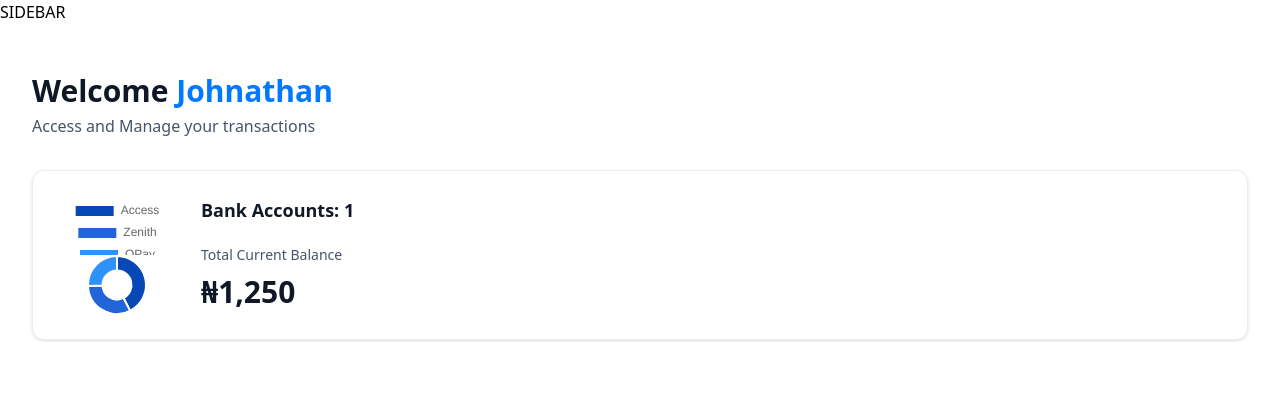
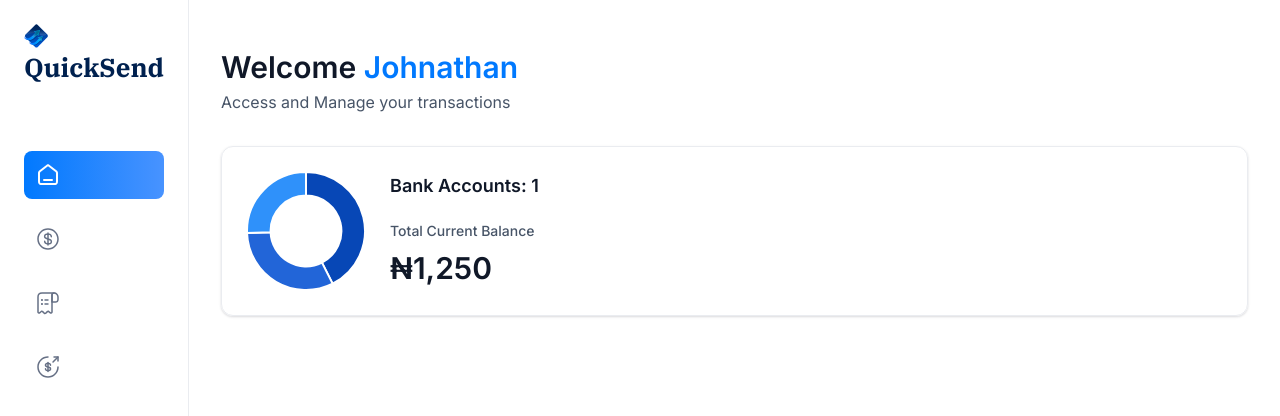
Before and after one commit to Ghostsmaw/quick_send, a Next.js app: page / in a window 1280 px wide. Shown: the top 416 px of the page. Built offline with nearby package versions, Linux system fonts and the light colour scheme.

Commit message:
develop chart and sidebar

```diff
--- a/app/(root)/layout.tsx
+++ b/app/(root)/layout.tsx
@@ -1,11 +1,14 @@
+import Sidebar from "@/components/Sidebar";
+
 export default function RootLayout({
   children,
 }: Readonly<{
   children: React.ReactNode;
 }>) {
+  const loggedIn = { firstName: "Williams", lastName: "Peter" };
   return (
-    <main>
-        SIDEBAR
+    <main className="flex h-screen w-full font-inter">
+        <Sidebar user={loggedIn} />
         {children}
     </main>
   );
--- a/components/DoughnutChart.tsx
+++ b/components/DoughnutChart.tsx
@@ -19,7 +19,14 @@
             },
         ],
     }
-  return <Doughnut data={data} />
+  return <Doughnut data={data} options={{
+    cutout: "60%",
+    plugins: {
+        legend: {
+            display: false
+        }
+    }
+  }} />
 }
 
 export default DoughnutChart
--- /dev/null
+++ b/components/Sidebar.tsx
@@ -0,0 +1,50 @@
+"use client";
+import Link from "next/link";
+import Image from "next/image";
+import React from "react";
+import { sidebarLinks } from "@/constants";
+import { cn } from "@/lib/utils";
+import { usePathname } from "next/navigation";
+
+const Sidebar = ({ user }: SiderbarProps) => {
+  const pathName = usePathname();
+  return (
+    <section className="sidebar">
+      <nav className="flex flex-col gap-4">
+        <Link href="/" className="mb-12 cursor-pointer items-center gap-2">
+          <Image
+            src="/icons/logo.svg"
+            width={34}
+            height={34}
+            alt="Quick Send Logo"
+            className="size-[24px] max-xl:size-14 "
+          />
+          <h1 className="sidebar-logo">QuickSend</h1>
+        </Link>
+
+        {sidebarLinks.map((item) => {
+          const isActive =
+            pathName === item.route || pathName.startsWith(`${item.route}/`);
+          return (
+            <Link
+              href={item.route}
+              key={item.label}
+              className={cn("sidebar-link", { "bg-bank-gradient": isActive })}
+            >
+              <div className="relative size-6">
+                <Image
+                  alt={item.label}
+                  src={item.imgURL}
+                  fill
+                  className={cn({ "brightness-[3] invert-0": isActive })}
+                />
+              </div>
+            </Link>
+          );
+        })}
+      </nav>
+    </section>
+  );
+};
+
+export default Sidebar;
```
